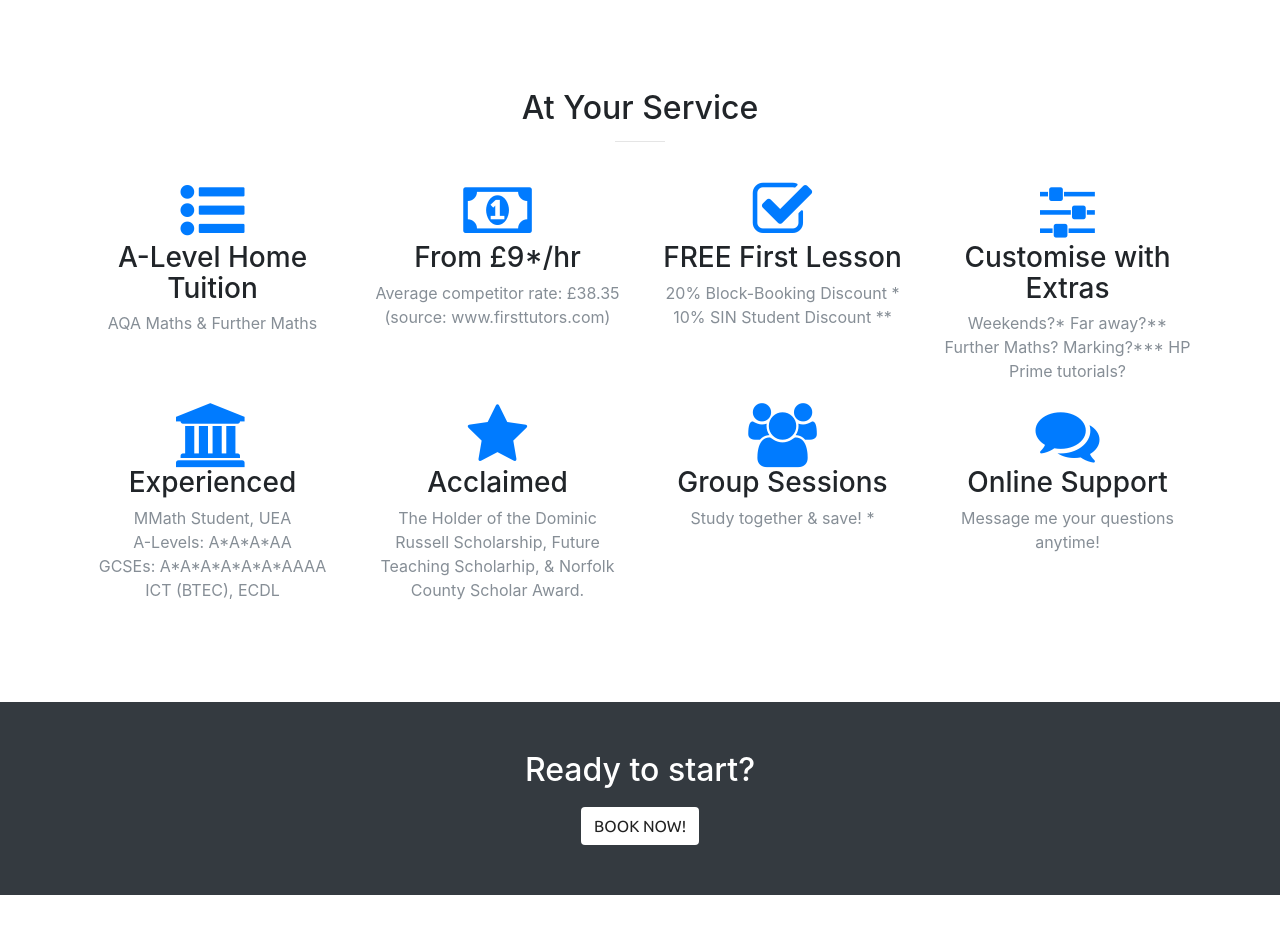
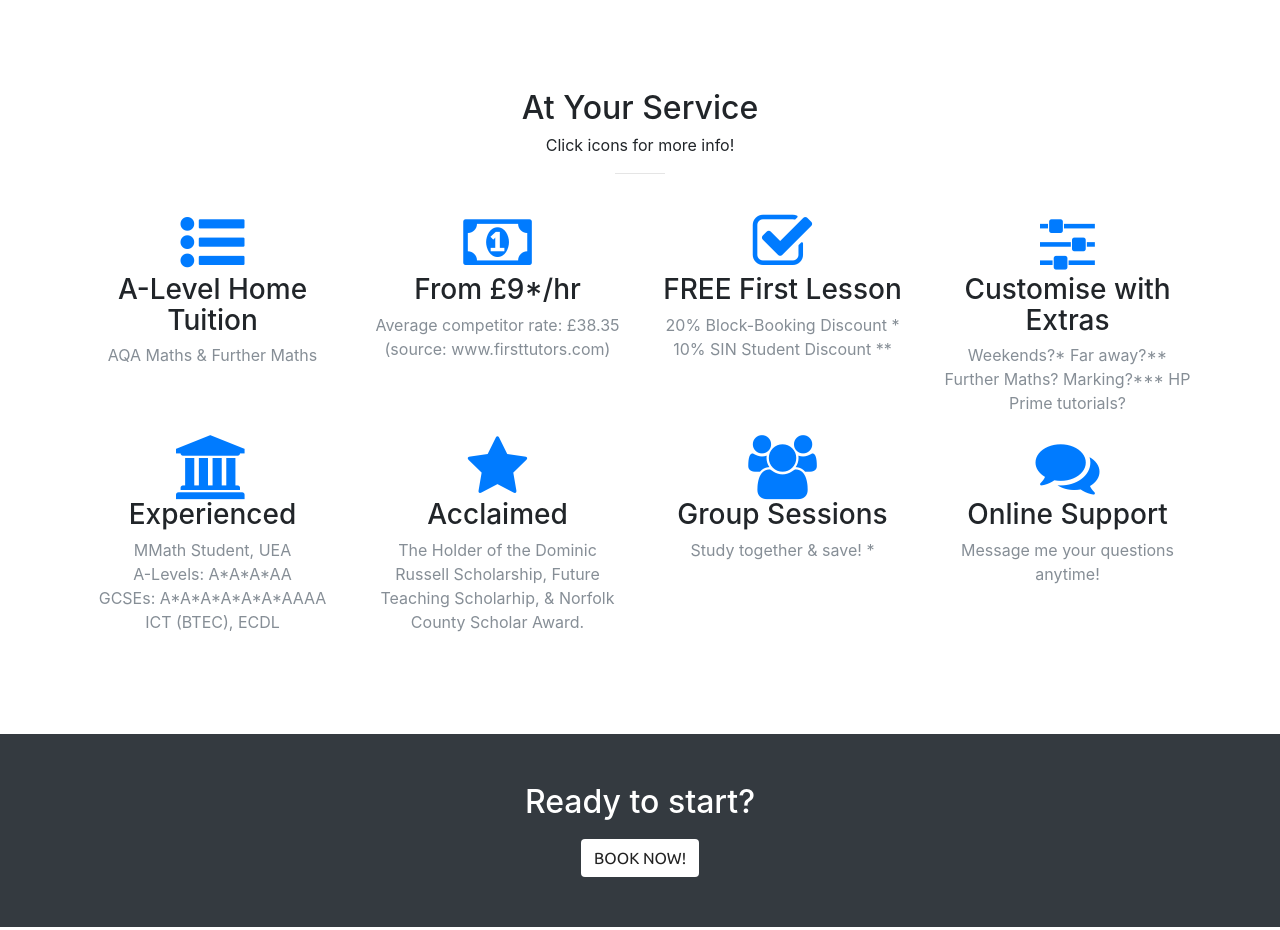
Before and after one commit to EdBetteridge/Mathematics, a website with bundled scripts: page index.html in a window 1280 px wide. Shown: the part 1820-2750 px from the top of the page. Built offline with nearby package versions, Linux system fonts and the light colour scheme.

Commit message:
"Click icons for more info!"

```diff
--- a/index.html
+++ b/index.html
@@ -187,6 +187,7 @@
         <div class="row">
           <div class="col-lg-12 text-center">
             <h2 class="section-heading">At Your Service</h2>
+            <p>Click icons for more info!</p>
             <hr class="primary">
           </div>
         </div>
```
